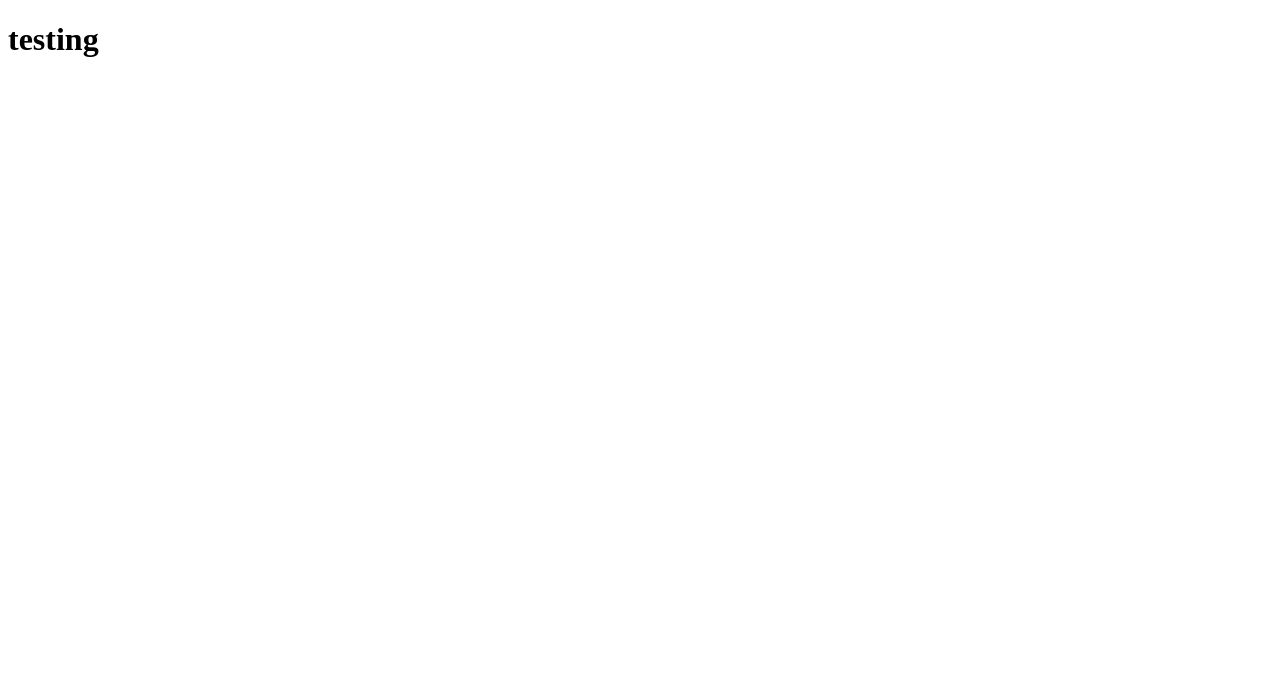
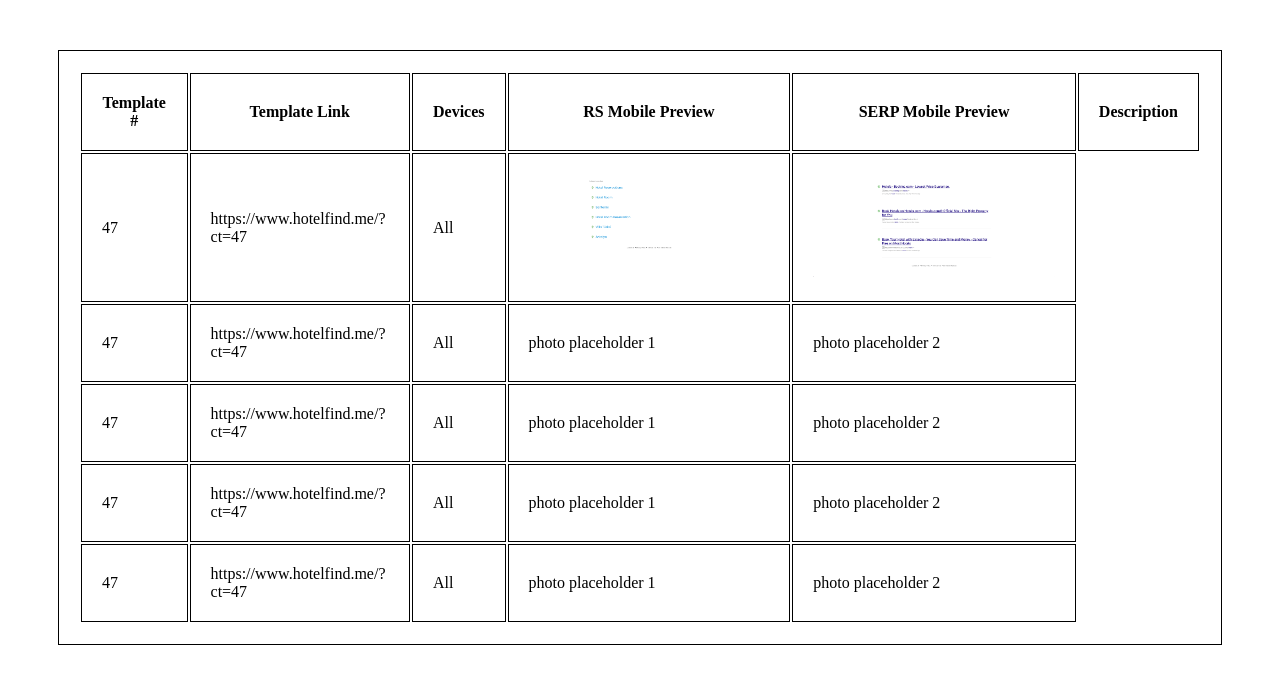
Before and after one commit to mriansabado/template-screenshot-task, a plain HTML site: page index.html in a window 1280 px wide. Drawn offline with Linux system fonts and the light colour scheme.

Commit message:
table made, added first images

```diff
--- a/index.html
+++ b/index.html
@@ -6,7 +6,82 @@
     <meta name="viewport" content="width=device-width, initial-scale=1.0">
     <title>Visual Template</title>
 </head>
+<style>
+    table, th, td {
+        border: 1px solid black;
+        padding: 20px;
+    }
+    .main-wrap {
+        display: flex;
+        justify-content: center;
+        margin: 50px;
+    }
+    .box img {
+      height: 100%;
+      width: 100%;
+    }
+    .box1 {
+        object-fit: cover;
+    }
+
+
+
+</style>
 <body>
-    <h1>testing</h1>
+   <div class="main-wrap">
+    <table>
+        <tr>
+            <th>Template #</th>
+            <th>Template Link</th>
+            <th>Devices</th>
+            <th>RS Mobile Preview</th>
+            <th>SERP Mobile Preview</th>
+            <th>Description</th>
+        </tr>
+        <tr>
+            <td>47</td>
+            <td>https://www.hotelfind.me/?ct=47</td>
+            <td>All</td>
+            <td>
+                <div class="box box1">
+                    <img src="./47-RS.png" alt="">
+                </div>
+            </td>
+            <td>
+                <div class="box box1">
+                    <img src="./47-SERP.png" alt="">
+                </div>
+            </td>
+        </tr>
+        <tr>
+            <td>47</td>
+            <td>https://www.hotelfind.me/?ct=47</td>
+            <td>All</td>
+            <td>photo placeholder 1</td>
+            <td>photo placeholder 2</td>
+        </tr>
+        <tr>
+            <td>47</td>
+            <td>https://www.hotelfind.me/?ct=47</td>
+            <td>All</td>
+            <td>photo placeholder 1</td>
+            <td>photo placeholder 2</td>
+        </tr>
+        <tr>
+            <td>47</td>
+            <td>https://www.hotelfind.me/?ct=47</td>
+            <td>All</td>
+            <td>photo placeholder 1</td>
+            <td>photo placeholder 2</td>
+        </tr>
+        <tr>
+            <td>47</td>
+            <td>https://www.hotelfind.me/?ct=47</td>
+            <td>All</td>
+            <td>photo placeholder 1</td>
+            <td>photo placeholder 2</td>
+        </tr>
+    </table>
+   </div>
 </body>
 </html>
```
Also changed, not shown: 47-RS.png (added), 47-SERP.png (added).
